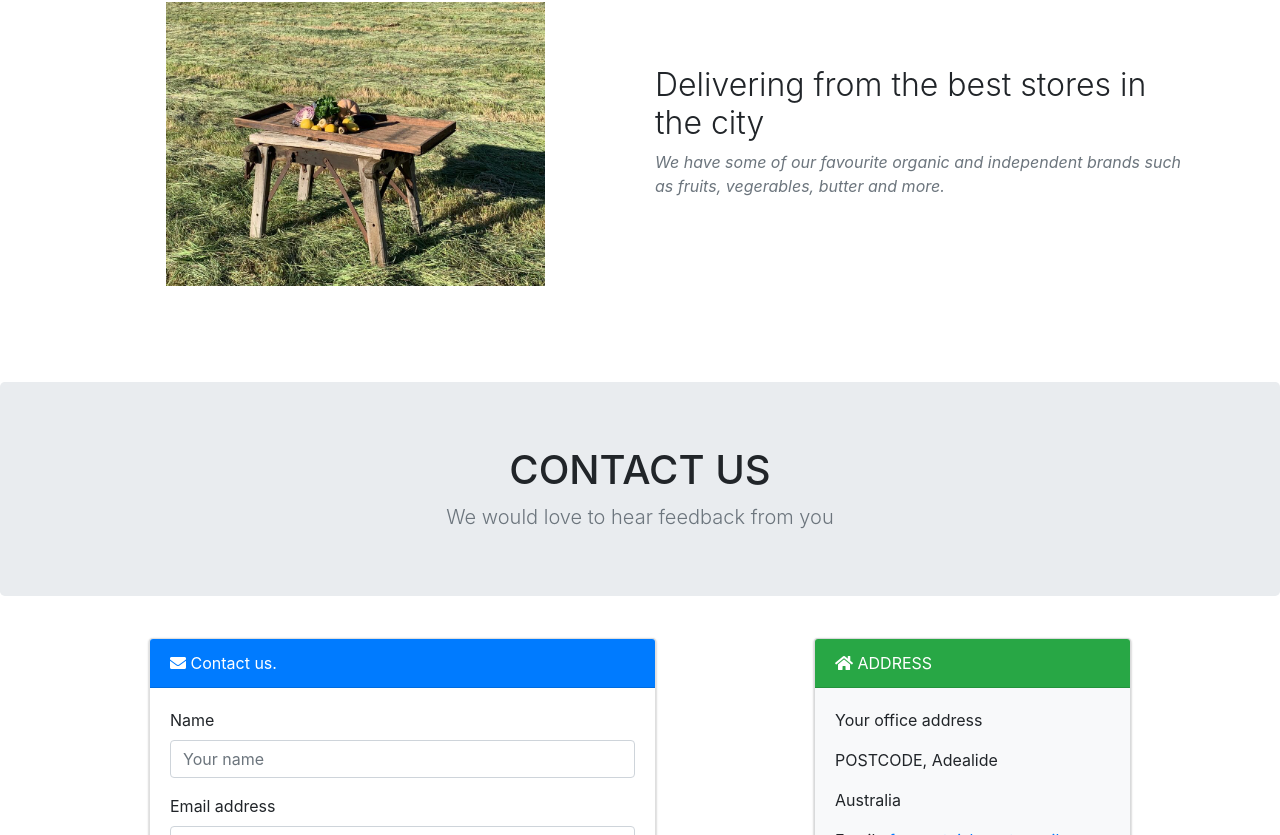
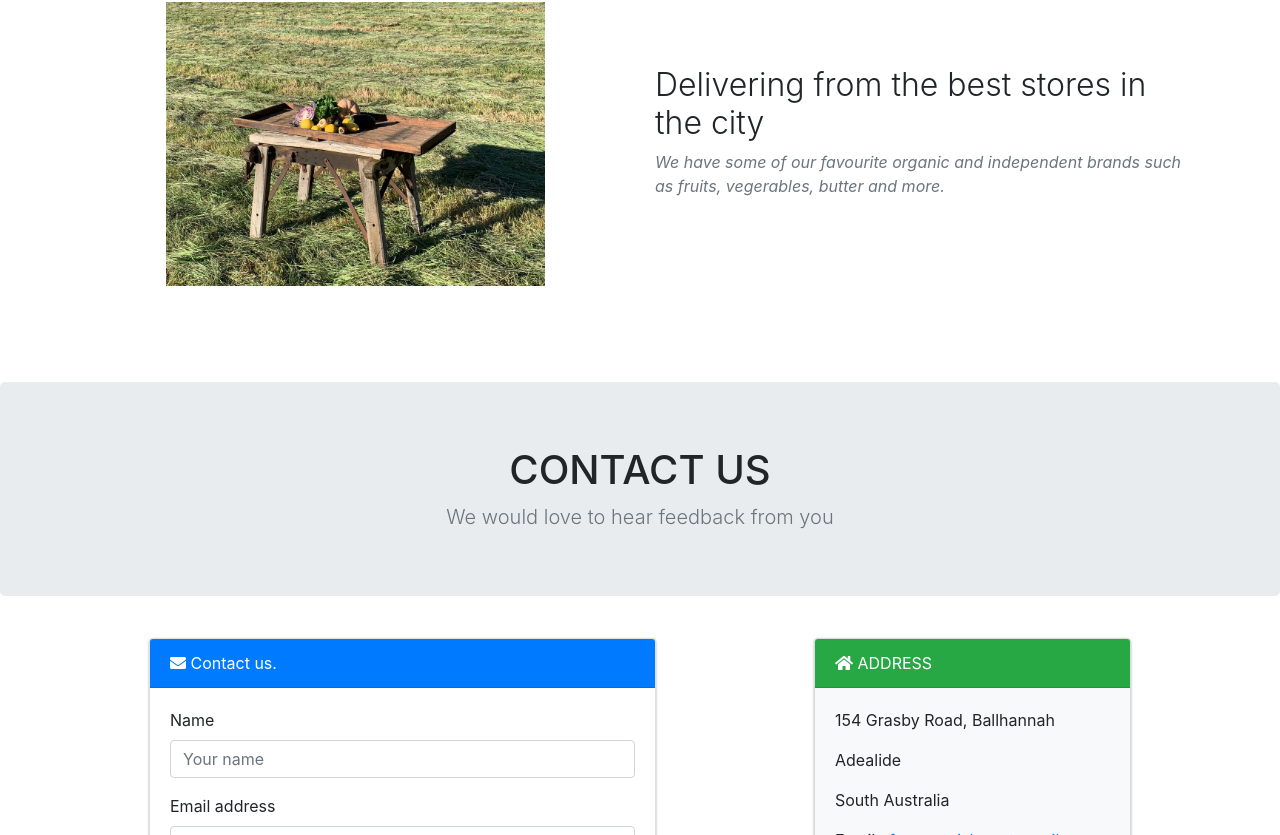
Before and after one commit to Anantm007/Farmgate, a React (Create React App) app in the folder client/: page / in a window 1280 px wide. Shown: the part 1965-2800 px from the top of the page. Built offline with nearby package versions, Linux system fonts and the light colour scheme; no server answers; some icons are missing.

Commit message:
Update text

```diff
--- a/client/src/components/layout/ContactUs.js
+++ b/client/src/components/layout/ContactUs.js
@@ -91,9 +91,9 @@ const ContactUs = () => {
                         <div className="card bg-light mb-3">
                             <div className="card-header bg-success text-white text-uppercase"><i className="fa fa-home"></i> Address</div>
                             <div className="card-body">
-                                <p>Your office address</p>
-                                <p>POSTCODE, Adealide</p>
-                                <p>Australia</p>
+                                <p>154 Grasby Road, Ballhannah</p>
+                                <p>Adealide</p>
+                                <p>South Australia</p>
                                 <p>Email :<a href="mailto:farmgateishere@gmail.com"> farmgateishere@gmail.com</a></p>
                                 <p>Tel: <a href="https://wa.me/61438807530">+61 438 807 530</a></p>
 
--- a/client/src/components/layout/Navbar.js
+++ b/client/src/components/layout/Navbar.js
@@ -26,9 +26,10 @@ const Navbar = ({history}) => {
                 <div id="navbarSupportedContent" className="collapse navbar-collapse">
                 <ul className="navbar-nav ml-auto">
 
+                <li className="nav-item active"><a href="/" className="nav-link">HOME <span className="sr-only"></span></a></li>
+
                 {!isAuthenticated() && (
                     <Fragment>
-                        <li className="nav-item"><a href="/" className="nav-link">HOME <span className="sr-only"></span></a></li>
                         <li className="nav-item"><a href="/shops" className="nav-link">SHOPS</a></li>
                         <li className="nav-item"><a href="/user/login" className="nav-link">LOGIN</a></li>
                         <li className="nav-item"><a href="/user/register" className="nav-link">REGISTER</a></li>
--- a/client/src/components/layout/ShopsCard.js
+++ b/client/src/components/layout/ShopsCard.js
@@ -9,7 +9,7 @@ const ShopsCard = ({shop}) => {
               <div className="card-block">
                 <h4 className="card-title">{shop.name}</h4>
                 <p className="card-text">{shop.description.substring(0,100)}</p>
-                <a href="#" className="btn btn-primary">ORDER NOW</a>
+                <a href={`/shops/${shop._id}`} className="btn btn-primary">ORDER NOW</a>
               </div>
             </div>
           </Fragment>
--- a/client/src/components/routing/Routes.js
+++ b/client/src/components/routing/Routes.js
@@ -4,6 +4,7 @@ import Register from '../user/Register';
 import Login from '../user/Login';
 import Shops from '../shops/Shops';
 import NotFound from '../layout/NotFound';
+import ShopPage from '../shops/ShopPage';
 import PrivateRoute from '../userAuth/PrivateRoute';
 import AdminRoute from '../userAuth/AdminRoute';
 
@@ -14,6 +15,7 @@ const Routes = () => {
                 <Route exact path ='/user/register' component = {Register} />
                 <Route exact path ='/user/login' component = {Login} />
                 <Route exact path="/shops" component = {Shops} />
+                <PrivateRoute exact path="/shops/:id" component = {ShopPage} />
                 <Route component={NotFound} />
 
             </Switch>
--- a/client/src/components/shops/ShopPage.js
+++ b/client/src/components/shops/ShopPage.js
@@ -0,0 +1,11 @@
+import React from 'react'
+
+const ShopPage = () => {
+    return (
+        <div>
+            <h1>This is a shop page</h1>
+        </div>
+    )
+}
+
+export default ShopPage
```
